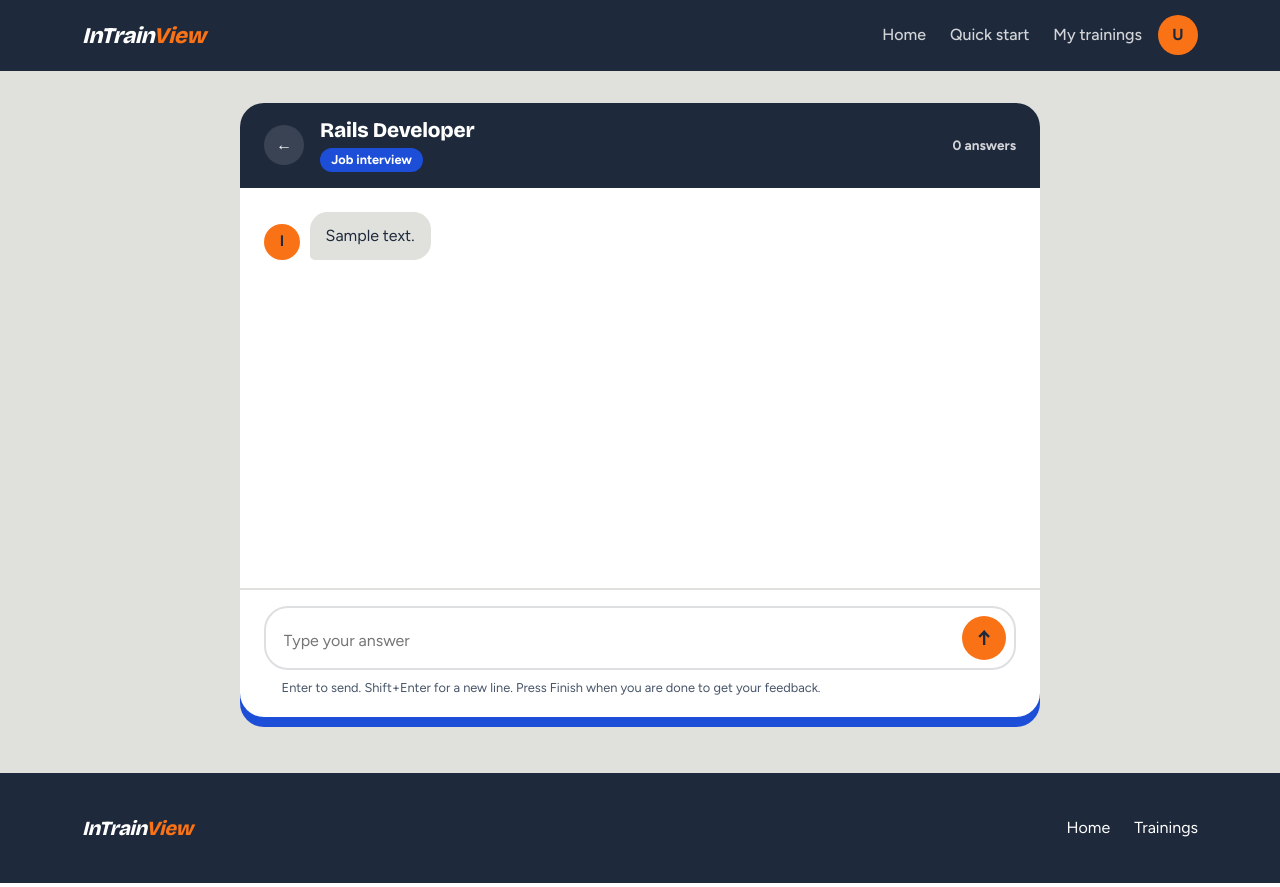
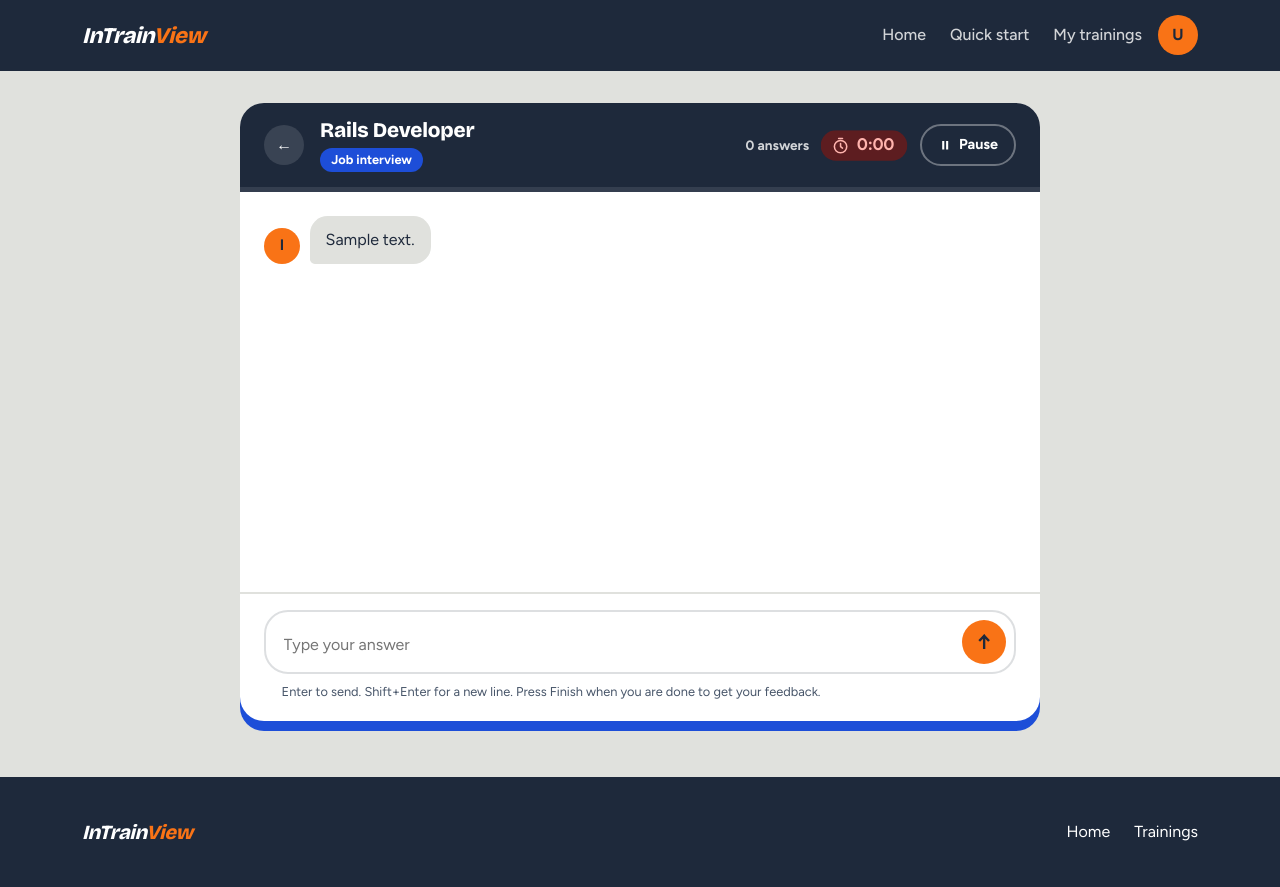
Before and after one commit to GonBDev/InTrainView, a Rails app: page /chats/1 in a window 1280 px wide. Run offline with Rails 7, Linux system fonts and the light colour scheme; a user stored in the database is signed in; data comes from the database, SQL or seed files in the repository; tables that the repository leaves empty hold one stand-in row (values such as "Sample post"); style sheets or scripts are compiled from the project's sources; parts of the project's set-up code (start-up, migrations or seed data) failed here and were passed over; some libraries are stand-ins or nearby versions.

Commit message:
Add 15 minute practice timer with pause

```diff
--- a/app/assets/stylesheets/components/_index.scss
+++ b/app/assets/stylesheets/components/_index.scss
@@ -8,6 +8,7 @@
 @import "profile";
 @import "trainings";
 @import "feedback";
+@import "timer";
 @import "toast";
 @import "navbar";
 @import "footer";
--- /dev/null
+++ b/app/assets/stylesheets/components/_timer.scss
@@ -0,0 +1,220 @@
+// Practice timer, pause button and pause screen
+
+.chat-top {
+  position: relative;
+  padding-bottom: 1.25rem;
+}
+
+.chat-tools {
+  display: flex;
+  flex-wrap: wrap;
+  align-items: center;
+  justify-content: flex-end;
+  gap: .6rem .9rem;
+}
+
+// ---------- Clock ----------
+.chat-timer {
+  --timer: #{$white};
+  display: inline-flex;
+  align-items: center;
+  gap: .4rem;
+  padding: .35rem .8rem .35rem .65rem;
+  border-radius: 99px;
+  background: rgba($white, .12);
+  color: var(--timer);
+  font-variant-numeric: tabular-nums;
+  font-weight: 800;
+  font-size: 1rem;
+  line-height: 1;
+  transition: background-color .3s ease, color .3s ease;
+
+  svg {
+    width: 1.1rem;
+    height: 1.1rem;
+    fill: none;
+    stroke: currentColor;
+    stroke-width: 2;
+    stroke-linecap: round;
+    stroke-linejoin: round;
+  }
+}
+
+.chat-top[data-state="warn"] .chat-timer {
+  --timer: #{$orange};
+  background: rgba($orange, .18);
+}
+
+.chat-top[data-state="danger"] .chat-timer,
+.chat-top[data-state="over"] .chat-timer {
+  --timer: #FFB4AE;
+  background: rgba($red, .55);
+  animation: timer-pulse 1s ease-in-out infinite;
+}
+
+.chat-top[data-state="paused"] .chat-timer {
+  --timer: rgba(#{$white}, .65);
+  background: rgba($white, .08);
+}
+
+// Thin bar along the bottom of the header
+.chat-timer-track {
+  position: absolute;
+  right: 0;
+  bottom: 0;
+  left: 0;
+  height: .3rem;
+  background: rgba($white, .1);
+}
+
+.chat-timer-bar {
+  display: block;
+  height: 100%;
+  background: $blue;
+  transition: width .3s linear, background-color .3s ease;
+}
+
+.chat-top[data-state="warn"] .chat-timer-bar {
+  background: $orange;
+}
+
+.chat-top[data-state="danger"] .chat-timer-bar,
+.chat-top[data-state="over"] .chat-timer-bar {
+  background: #E5483D;
+}
+
+.chat-top[data-state="paused"] .chat-timer-bar {
+  background: rgba($white, .35);
+}
+
+// ---------- Pause button ----------
+.chat-pause {
+  display: inline-flex;
+  align-items: center;
+  gap: .4rem;
+  padding: .5rem 1rem;
+  border: 2px solid rgba($white, .35);
+  border-radius: 99px;
+  background: transparent;
+  color: $white;
+  font-weight: 700;
+  font-size: .9rem;
+  cursor: pointer;
+  transition: background-color .15s ease, border-color .15s ease, color .15s ease, transform .15s ease;
+
+  svg {
+    width: .9rem;
+    height: .9rem;
+    fill: currentColor;
+  }
+
+  &:hover {
+    border-color: $white;
+    background: rgba($white, .14);
+    transform: translateY(-2px);
+  }
+
+  &.is-resume {
+    border-color: $orange;
+    background: $orange;
+    color: $slate;
+
+    &:hover {
+      background: #FB8A3C;
+    }
+  }
+}
+
+// Time used, in the feedback banner
+.feedback-head .feedback-time {
+  margin-top: .25rem;
+  font-size: .9rem;
+  opacity: .85;
+}
+
+// ---------- Pause screen ----------
+.chat-body {
+  position: relative;
+}
+
+.chat-paused {
+  position: absolute;
+  inset: 0;
+  z-index: 5;
+  display: grid;
+  place-items: center;
+  padding: 1.5rem;
+  background: rgba($white, .78);
+  backdrop-filter: blur(10px);
+  -webkit-backdrop-filter: blur(10px);
+  animation: paused-in .25s ease both;
+}
+
+.chat-paused-card {
+  max-width: 24rem;
+  text-align: center;
+
+  > svg {
+    width: 3.5rem;
+    height: 3.5rem;
+    padding: 1rem;
+    margin-bottom: .75rem;
+    border-radius: 50%;
+    background: $slate;
+    fill: $orange;
+  }
+
+  h2 {
+    margin: 0 0 .4rem;
+    font-size: 1.5rem;
+    color: $slate;
+  }
+
+  p {
+    margin: 0 0 1.25rem;
+    color: $muted;
+  }
+}
+
+.chat-composer .chat-box textarea:disabled {
+  cursor: not-allowed;
+}
+
+@keyframes timer-pulse {
+  50% {
+    transform: scale(1.06);
+  }
+}
+
+@keyframes paused-in {
+  from {
+    opacity: 0;
+  }
+}
+
+@media (max-width: 575.98px) {
+  .chat-top {
+    padding-bottom: 1.4rem;
+  }
+
+  .chat-tools {
+    flex: 1 0 100%;
+    justify-content: space-between;
+  }
+}
+
+@media (prefers-reduced-motion: reduce) {
+  .chat-top[data-state="danger"] .chat-timer,
+  .chat-top[data-state="over"] .chat-timer,
+  .chat-paused {
+    animation: none;
+  }
+
+  .chat-timer-bar {
+    transition: none;
+  }
+
+  .chat-pause:hover {
+    transform: none;
+  }
+}
--- a/app/controllers/chats_controller.rb
+++ b/app/controllers/chats_controller.rb
@@ -1,18 +1,11 @@
 class ChatsController < ApplicationController
-  def create
-    @training = current_user.trainings.find(params[:training_id])
-    @chat = @training.chats.create!(status: "in_progress")
-
-    redirect_to chat_path(@chat), status: :see_other
-  end
-
   def create # Handles the request to start a practice session.
     @training = current_user.trainings.find(params[:training_id]) # Finds a training owned by the signed-in user.
 
     @chat = Chat.new(status: "in_progress") # Builds an unsaved chat with its starting status.
     @chat.training = @training # Connects the chat to its training and, through it, its owner.
 
-    if @chat.save # Saves the chat and checks whether its validations passed.
+    if @chat.save # Saves the chat (the 15 minute timer starts here) and checks whether its validations passed.
       create_opening_message # Asks the AI for the first question and saves it.
       redirect_to chat_path(@chat), status: :see_other # Opens the saved chat after the POST request.
     else # Handles a chat that could not be saved.
@@ -37,10 +30,12 @@ class ChatsController < ApplicationController
                 status: :see_other
   end
 
+  # Finish: grades the practice. Also called by the timer when the 15 minutes are over.
   def update
     @chat = current_user.chats.find(params[:id])
 
-    unless @chat.messages.where(role: "user").exists?
+    # When time is up, a practice can be finished even without an answer
+    unless @chat.messages.where(role: "user").exists? || @chat.time_up?
       redirect_to chat_path(@chat),
                   alert: "Answer at least one question before finishing.",
                   status: :see_other
@@ -48,10 +43,26 @@ class ChatsController < ApplicationController
     end
 
     @chat.generate_grades!
+    @chat.stop_timer!
 
     redirect_to chat_path(@chat),
                 notice: "Practice completed.",
                 status: :see_other
+  end
+
+  # Stops the clock, for example in an emergency
+  def pause
+    @chat = current_user.chats.find(params[:id])
+    @chat.pause_timer!
+
+    redirect_to chat_path(@chat), status: :see_other
+  end
+
+  def resume
+    @chat = current_user.chats.find(params[:id])
+    @chat.resume_timer!
+
+    redirect_to chat_path(@chat), status: :see_other
   end
 
   private # Makes the following helper available only inside the controller.
--- /dev/null
+++ b/app/helpers/chats_helper.rb
@@ -0,0 +1,18 @@
+module ChatsHelper
+  # 905 -> "15:05"
+  def format_clock(seconds)
+    seconds = seconds.to_i
+    format("%d:%02d", seconds / 60, seconds % 60)
+  end
+
+  # Colour state of the timer: ok, warn (3 min left), danger (1 min left), paused
+  def timer_state(chat)
+    return "paused" if chat.paused?
+
+    left = chat.seconds_left
+    if left <= 60 then "danger"
+    elsif left <= 180 then "warn"
+    else "ok"
+    end
+  end
+end
--- /dev/null
+++ b/app/javascript/controllers/timer_controller.js
@@ -0,0 +1,72 @@
+import { Controller } from "@hotwired/stimulus"
+
+// 15 minute countdown of a practice.
+// The server sends the seconds left. The deadline is computed once, so the clock stays
+// right even if the tab sleeps. When it reaches zero, the Finish form is sent by itself.
+export default class extends Controller {
+  static targets = ["clock", "bar", "finish", "status"]
+  static values = { seconds: Number, total: Number, running: Boolean }
+
+  connect() {
+    this.deadline = Date.now() + this.secondsValue * 1000
+    this.over = false
+    this.announced = new Set()
+    this.render()
+
+    if (this.runningValue) {
+      this.interval = setInterval(() => this.render(), 250)
+      this.visible = () => this.render()
+      document.addEventListener("visibilitychange", this.visible)
+    }
+  }
+
+  disconnect() {
+    clearInterval(this.interval)
+    if (this.visible) document.removeEventListener("visibilitychange", this.visible)
+  }
+
+  secondsLeft() {
+    if (!this.runningValue) return this.secondsValue
+    return Math.max(0, Math.ceil((this.deadline - Date.now()) / 1000))
+  }
+
+  render() {
+    const left = this.secondsLeft()
+    const minutes = Math.floor(left / 60)
+    const seconds = String(left % 60).padStart(2, "0")
+
+    this.clockTarget.textContent = `${minutes}:${seconds}`
+    this.barTarget.style.width = `${(left / this.totalValue) * 100}%`
+
+    if (!this.runningValue) {
+      this.element.dataset.state = "paused"
+      return
+    }
+
+    this.element.dataset.state = left <= 60 ? "danger" : left <= 180 ? "warn" : "ok"
+    this.announce(left)
+
+    if (left === 0) this.timeUp()
+  }
+
+  // Short messages for screen readers
+  announce(left) {
+    const steps = { 300: "5 minutes left", 60: "1 minute left" }
+    Object.entries(steps).forEach(([at, text]) => {
+      if (left <= Number(at) && !this.announced.has(at)) {
+        this.announced.add(at)
+        if (this.hasStatusTarget) this.statusTarget.textContent = text
+      }
+    })
+  }
+
+  timeUp() {
+    if (this.over) return
+    this.over = true
+    clearInterval(this.interval)
+
+    this.element.dataset.state = "over"
+    if (this.hasStatusTarget) this.statusTarget.textContent = "Time is up"
+    if (this.hasFinishTarget) this.finishTarget.requestSubmit()
+  }
+}
--- a/app/models/chat.rb
+++ b/app/models/chat.rb
@@ -1,4 +1,6 @@
 class Chat < ApplicationRecord
+  include ChatTimer
+
   belongs_to :training
 
   has_many :messages, dependent: :destroy
--- a/app/views/chats/show.html.erb
+++ b/app/views/chats/show.html.erb
@@ -5,24 +5,76 @@
 <% answers = messages.count { |m| m.role == "user" } %>
 <% completed = @chat.status == "completed" %>
 <% content_for :title, "#{training.target_job} | InTrainView" %>
+<% content_for :head do %><meta name="turbo-cache-control" content="no-cache"><% end %>
+<% paused = @chat.paused? %>
+<% time_up = @chat.time_up? %>
 
 <section class="chat-page">
   <div class="chat-card<%= ' is-completed' if completed %>" data-controller="chat">
 
-    <header class="chat-top">
+    <header class="chat-top"<% unless completed %> data-controller="timer"
+            data-timer-seconds-value="<%= @chat.seconds_left %>" data-timer-total-value="<%= ChatTimer::LIMIT %>"
+            data-timer-running-value="<%= @chat.timer_running? %>" data-state="<%= timer_state(@chat) %>"<% end %>>
       <%= link_to training_path(training), class: "chat-back", aria: { label: "Back to training" } do %>&#8592;<% end %>
       <div class="chat-top-title">
         <h1><%= training.target_job %></h1>
         <span class="chat-badge chat-badge-<%= kind %>"><%= kind == "negotiation" ? "Salary negotiation" : "Job interview" %></span>
       </div>
-      <span class="chat-count"><%= pluralize(answers, "answer") %></span>
-      <% if !completed && answers > 0 %>
-        <%= button_to "Finish", chat_path(@chat), method: :patch, class: "chat-finish",
-            form: { class: "chat-finish-form",
-                    data: { turbo_confirm: "Finish this practice and get your feedback?" } },
-            data: { turbo_submits_with: "Evaluating..." } %>
+
+      <div class="chat-tools">
+        <span class="chat-count"><%= pluralize(answers, "answer") %></span>
+
+        <% unless completed %>
+          <div class="chat-timer" role="timer" aria-label="Time left">
+            <svg viewBox="0 0 24 24" aria-hidden="true"><circle cx="12" cy="13" r="8"></circle><path d="M12 9v4l2.5 2M9.5 2.5h5"></path></svg>
+            <span class="chat-timer-clock" data-timer-target="clock"><%= format_clock(@chat.seconds_left) %></span>
+          </div>
+
+          <% if paused %>
+            <%= button_to resume_chat_path(@chat), method: :patch, class: "chat-pause is-resume",
+                form: { class: "chat-finish-form" }, data: { turbo_submits_with: "..." } do %>
+              <svg viewBox="0 0 24 24" aria-hidden="true"><path d="M8 5v14l11-7z"></path></svg><span>Resume</span>
+            <% end %>
+          <% elsif !time_up %>
+            <%= button_to pause_chat_path(@chat), method: :patch, class: "chat-pause",
+                form: { class: "chat-finish-form" }, data: { turbo_submits_with: "..." } do %>
+              <svg viewBox="0 0 24 24" aria-hidden="true"><path d="M7 5h3.5v14H7zM13.5 5H17v14h-3.5z"></path></svg><span>Pause</span>
+            <% end %>
+          <% end %>
+
+          <% if !paused && (answers > 0 || time_up) %>
+            <%= button_to "Finish", chat_path(@chat), method: :patch, class: "chat-finish",
+                form: { class: "chat-finish-form",
+                        data: { turbo_confirm: "Finish this practice and get your feedback?" } },
+                data: { turbo_submits_with: "Evaluating..." } %>
+          <% end %>
+
+          <%# Sent by the timer itself when the 15 minutes are over, no question asked %>
+          <%= button_to "Time is up", chat_path(@chat), method: :patch, class: "visually-hidden",
+              form: { hidden: true, data: { timer_target: "finish" } } %>
+        <% end %>
+      </div>
+
+      <% unless completed %>
+        <div class="chat-timer-track" aria-hidden="true">
+          <span class="chat-timer-bar" data-timer-target="bar" style="width: <%= (@chat.seconds_left * 100.0 / ChatTimer::LIMIT).round(2) %>%"></span>
+        </div>
+        <p class="visually-hidden" aria-live="polite" data-timer-target="status"></p>
       <% end %>
     </header>
+
+    <div class="chat-body">
+    <% if paused %>
+      <div class="chat-paused" role="status">
+        <div class="chat-paused-card">
+          <svg viewBox="0 0 24 24" aria-hidden="true"><path d="M7 5h3.5v14H7zM13.5 5H17v14h-3.5z"></path></svg>
+          <h2>Practice paused</h2>
+          <p>The timer is stopped. <%= format_clock(@chat.seconds_left) %> left. The conversation is hidden until you resume.</p>
+          <%= button_to "Resume practice", resume_chat_path(@chat), method: :patch, class: "btn btn-accent btn-lg",
+              form: { class: "inline-form" }, data: { turbo_submits_with: "Resuming..." } %>
+        </div>
+      </div>
+    <% end %>
 
     <div class="chat-thread" data-chat-target="thread" aria-live="polite">
       <% if messages.empty? %>
@@ -59,6 +111,7 @@
     </div>
 
     <% if completed %>
+    </div>
       <% grades = @chat.grades.to_a.sort_by(&:id) %>
       <% average = chat_average(@chat) %>
       <section class="feedback" aria-labelledby="feedback-title">
@@ -66,6 +119,7 @@
           <div>
             <h2 id="feedback-title">Practice complete</h2>
             <p><%= grades.any? ? verdict_for(average) : "Your feedback is not generated yet." %></p>
+            <% if @chat.time_used %><p class="feedback-time">You used <%= format_clock(@chat.time_used) %> of <%= format_clock(ChatTimer::LIMIT) %>.</p><% end %>
           </div>
           <div class="feedback-actions">
             <a href="<%= training_path(training) %>" class="btn btn-ghost">Back to training</a>
@@ -119,13 +173,15 @@
           <p class="chat-error"><%= @message.errors.full_messages.to_sentence %></p>
         <% end %>
         <div class="chat-box">
-          <%= f.text_area :content, rows: 1, placeholder: "Type your answer", "aria-label": "Your answer",
+          <%= f.text_area :content, rows: 1, placeholder: (time_up ? "Time is up" : paused ? "Paused" : "Type your answer"), "aria-label": "Your answer",
+              disabled: paused || time_up,
               data: { chat_target: "input", action: "input->chat#autosize keydown->chat#keydown" } %>
-          <%= f.button type: "submit", class: "chat-send", "aria-label": "Send",
+          <%= f.button type: "submit", class: "chat-send", "aria-label": "Send", disabled: paused || time_up,
               data: { chat_target: "send", controller: "ripple", action: "click->ripple#burst" } do %>&#8593;<% end %>
         </div>
         <p class="chat-hint">Enter to send. Shift+Enter for a new line. Press Finish when you are done to get your feedback.</p>
       <% end %>
+    </div>
     <% end %>
 
   </div>
--- a/app/views/layouts/application.html.erb
+++ b/app/views/layouts/application.html.erb
@@ -31,14 +31,6 @@
         <%= render "shared/navbar" %> <!-- 👈 Add this for navbar -->
       </header>
 
-      <% if notice.present? %>
-        <p class="notice"><%= notice %></p>
-      <% end %>
-
-      <% if alert.present? %>
-        <p class="alert"><%= alert %></p>
-      <% end %>
-
       <%= render "shared/flashes" %>
 
       <main id="main-content">
--- a/config/routes.rb
+++ b/config/routes.rb
@@ -15,15 +15,16 @@ Rails.application.routes.draw do
   # Defines the root path route ("/")
   # root "posts#index"
   #
-  resources :trainings, only: [:index, :show, :new, :create, :edit, :update, :destroy]
-
-  # For chats
   resources :trainings do
     resources :chats, only: [:create]
   end
 
-  # For messages  .. update is for grading
+  # For chats. update is Finish (grading). pause and resume stop and restart the timer.
   resources :chats, only: [:show, :update, :destroy] do
+    member do
+      patch :pause
+      patch :resume
+    end
     resources :messages, only: [:create]
   end
 end
```
Also changed, not shown: app/controllers/messages_controller.rb (+14 -0 lines), app/models/concerns/chat_timer.rb (added, +71 -0 lines), db/migrate/20261119030000_add_timer_to_chats.rb (added, +8 -0 lines), db/schema.rb.
